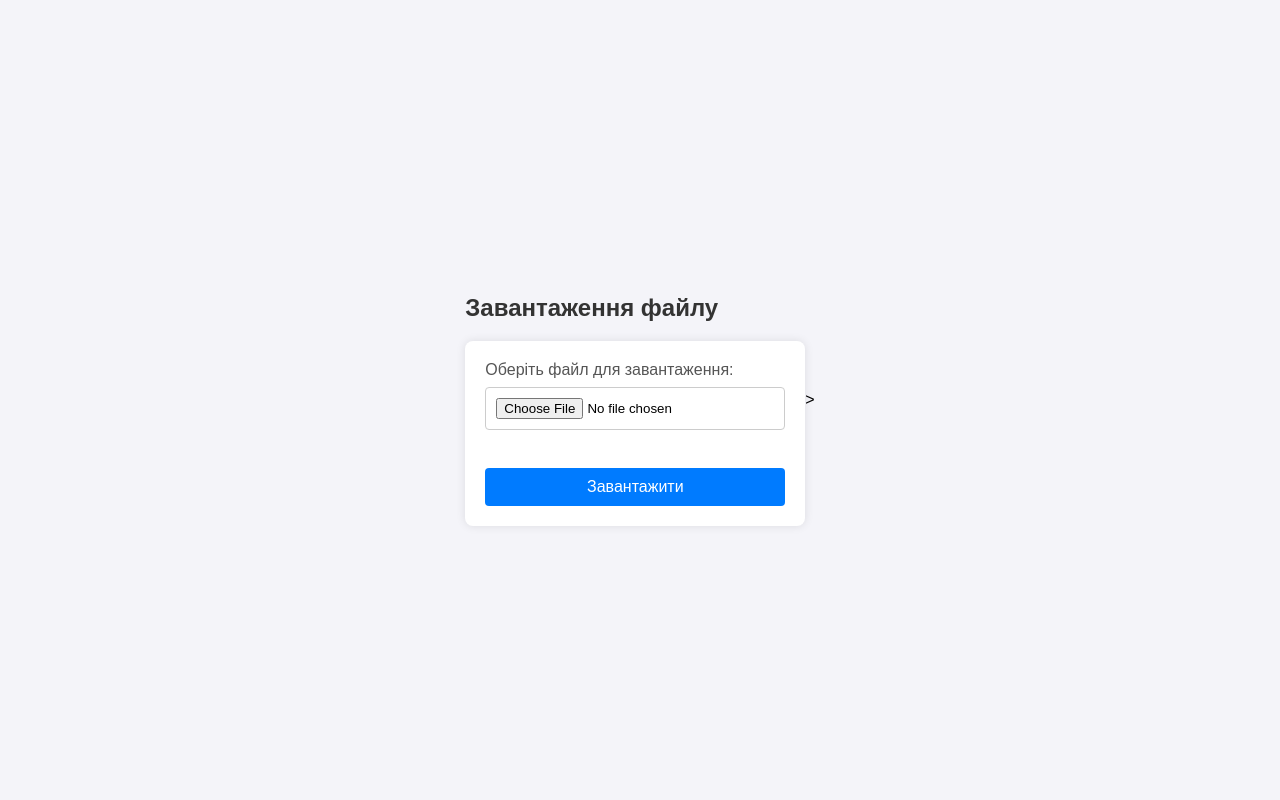
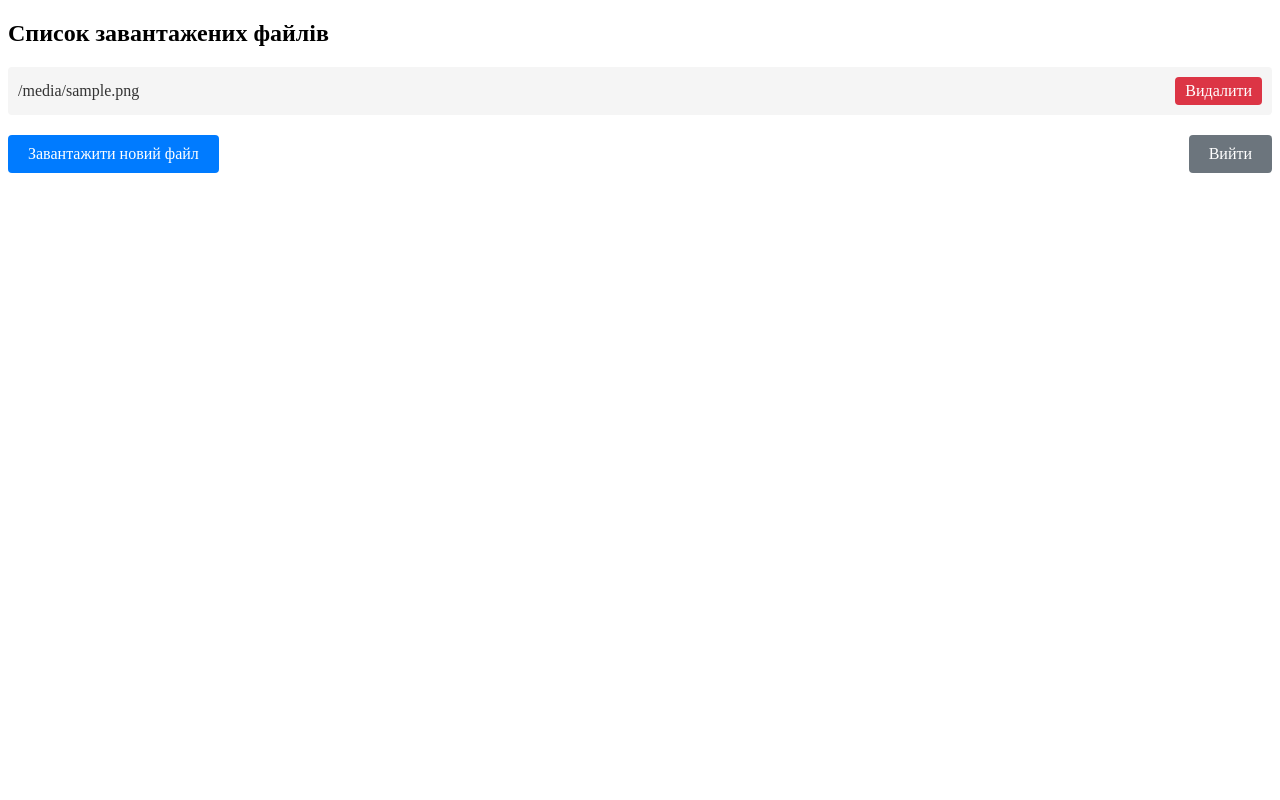
Before and after one commit to Shevik11/kursach, a Flask app: template templates/upload.html in a window 1280 px wide. Run offline with Flask 3, Linux system fonts and the light colour scheme; the template is opened without the code that fills it: most values are stand-ins (such as "Sample title", 1, 10 or a date in 2020).

Commit message:
add frontend for editing files

```diff
--- a/static/css/upload.css
+++ b/static/css/upload.css
@@ -1,66 +1,66 @@
-body {
-    font-family: Arial, sans-serif;
-    background-color: #f4f4f9;
-    margin: 0;
+.file-list {
+    list-style: none;
     padding: 0;
-    display: flex;
-    justify-content: center;
-    align-items: center;
-    height: 100vh;
+    margin: 20px 0;
 }
 
-h2 {
+.file-item {
+    display: flex;
+    justify-content: space-between;
+    align-items: center;
+    padding: 10px;
+    margin: 5px 0;
+    background-color: #f5f5f5;
+    border-radius: 4px;
+}
+
+.file-item a {
+    text-decoration: none;
     color: #333;
 }
 
-form {
-    background-color: #fff;
-    padding: 20px;
-    border-radius: 8px;
-    box-shadow: 0 0 10px rgba(0, 0, 0, 0.1);
-    width: 300px;
+.file-item a:hover {
+    color: #007bff;
 }
 
-label {
-    display: block;
-    margin-bottom: 8px;
-    color: #555;
+.delete-btn {
+    background-color: #dc3545;
+    color: white !important;
+    padding: 5px 10px;
+    border-radius: 4px;
+    text-decoration: none;
 }
 
-input[type="file"] {
-    width: 100%;
-    padding: 10px;
-    margin-bottom: 20px;
-    border: 1px solid #ccc;
-    border-radius: 4px;
-    box-sizing: border-box;
+.delete-btn:hover {
+    background-color: #c82333;
 }
 
-button {
-    width: 100%;
-    padding: 10px;
-    background-color: #007bff;
-    border: none;
-    border-radius: 4px;
-    color: white;
-    font-size: 16px;
-    cursor: pointer;
+.navigation {
+    margin-top: 20px;
+    display: flex;
+    justify-content: space-between;
 }
 
-button:hover {
+.back-btn, .logout-btn {
+    padding: 10px 20px;
+    text-decoration: none;
+    border-radius: 4px;
+}
+
+.back-btn {
+    background-color: #007bff;
+    color: white;
+}
+
+.logout-btn {
+    background-color: #6c757d;
+    color: white;
+}
+
+.back-btn:hover {
     background-color: #0056b3;
 }
 
-p {
-    text-align: center;
-    color: #555;
+.logout-btn:hover {
+    background-color: #545b62;
 }
-
-a {
-    color: #007bff;
-    text-decoration: none;
-}
-
-a:hover {
-    text-decoration: underline;
-}
--- a/templates/upload.html
+++ b/templates/upload.html
@@ -2,17 +2,26 @@
 <html lang="uk">
 <head>
     <meta charset="UTF-8">
-    <title>Завантаження файлу</title>
+    <title>Список файлів</title>
     <link rel="stylesheet" href="../static/css/upload.css">
 </head>
 <body>
     <div class="container">
-        <h2>Завантаження файлу</h2>
-        <form action="/upload" method="post" enctype="multipart/form-data">
-            <label for="file">Оберіть файл для завантаження:</label>
-            <input type="file" id="file" name="file" required><br><br>
-            <button type="submit">Завантажити</button>
-        </form>
-    </div>>
+        <h2>Список завантажених файлів</h2>
+        <ul class="file-list">
+            {% for file in files %}
+            <li>
+                <div class="file-item">
+                    <a href="{{ url_for('edit_file', filename=file) }}">{{ file }}</a>
+                    <a href="{{ url_for('delete_file', filename=file) }}" class="delete-btn">Видалити</a>
+                </div>
+            </li>
+            {% endfor %}
+        </ul>
+        <div class="navigation">
+            <a href="{{ url_for('upload') }}" class="back-btn">Завантажити новий файл</a>
+            <a href="{{ url_for('logout') }}" class="logout-btn">Вийти</a>
+        </div>
+    </div>
 </body>
 </html>
```
Also changed, not shown: templates/edit_file.html (+38 -5 lines), templates/files.html (added, +58 -0 lines), file_manager.py (added).
